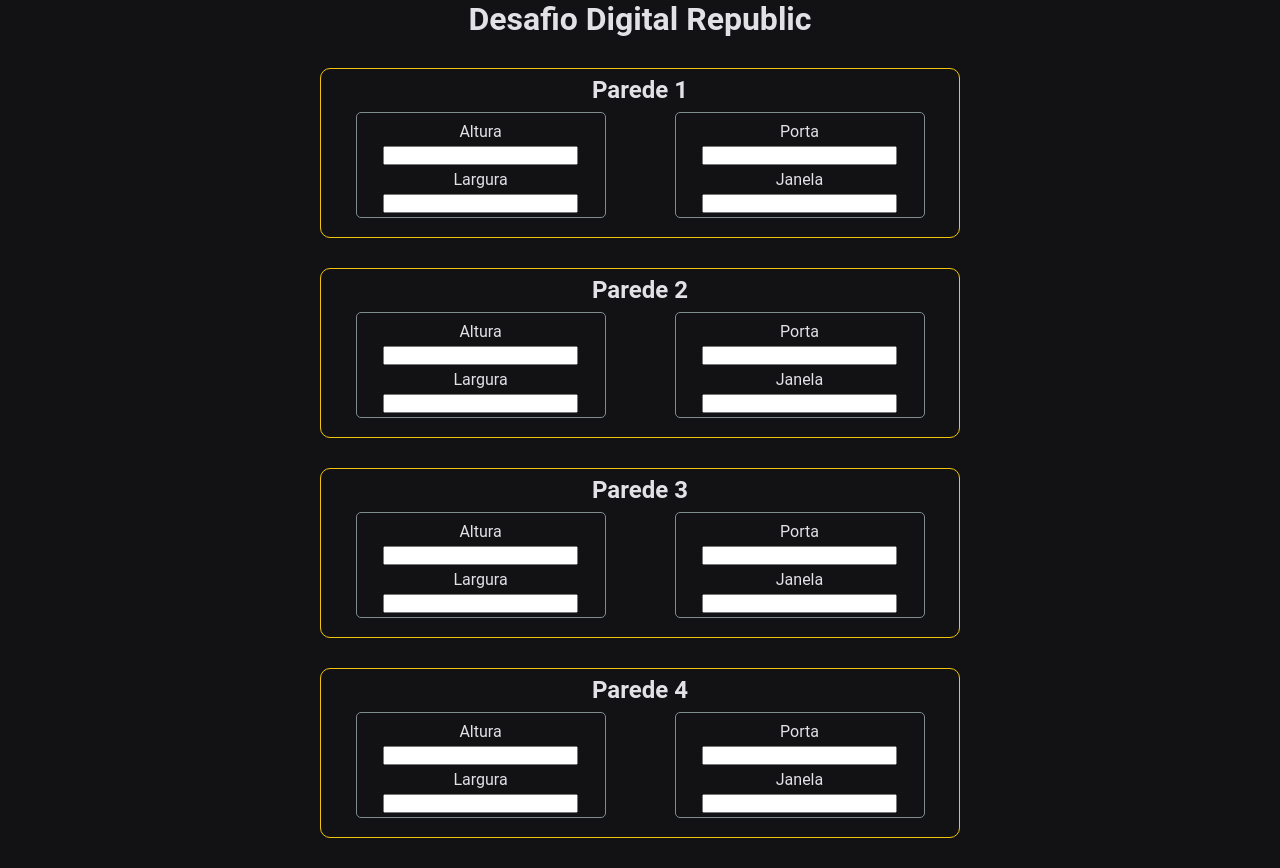
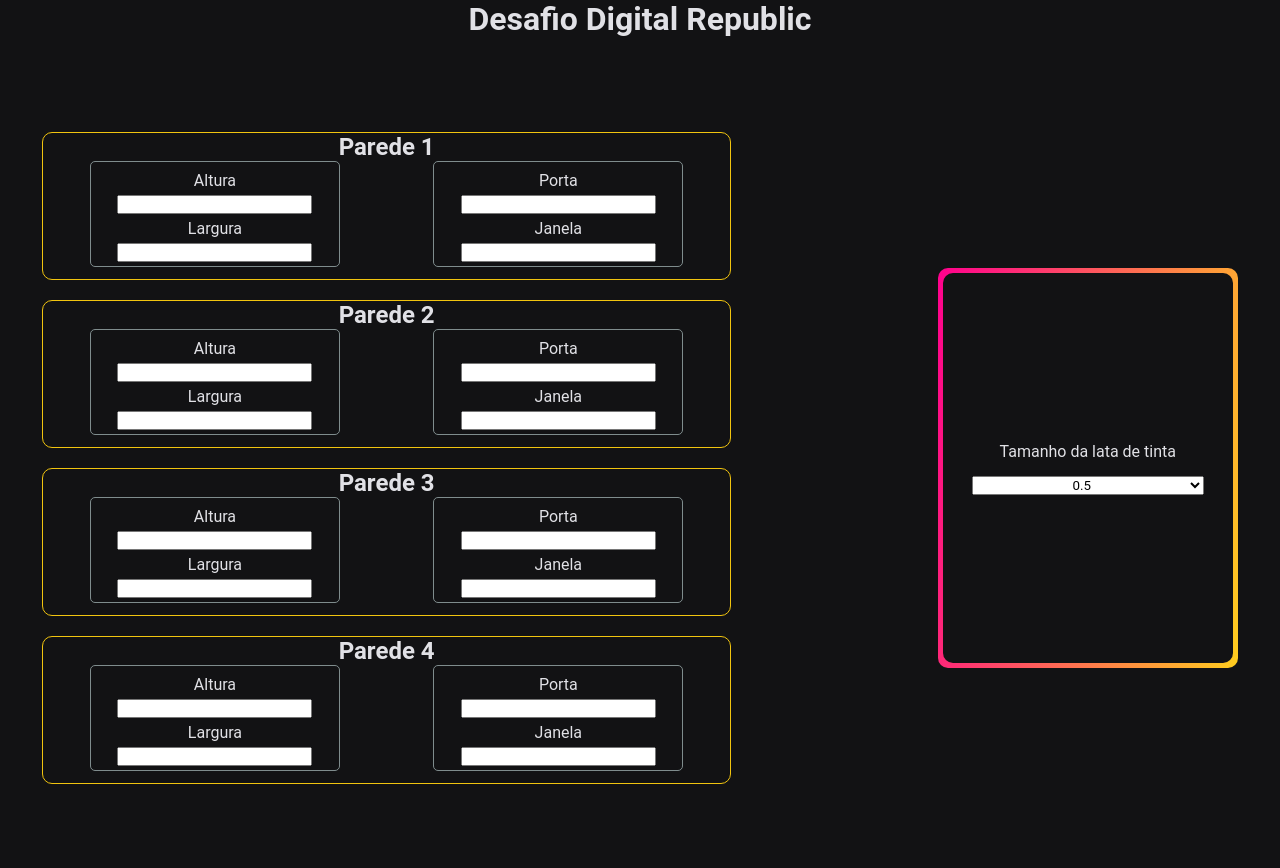
Before and after one commit to madruga665/desafio-digital-republic, a React (Create React App) app: page / in a window 1280 px wide. Before the commit the page ends 838 px from the top, so only its background shows below. Built offline with nearby package versions, Linux system fonts and the light colour scheme.

Commit message:
style: alinhamento dos componentes na home page

```diff
--- a/src/components/Form/styles.module.scss
+++ b/src/components/Form/styles.module.scss
@@ -1,6 +1,5 @@
 .formContentWrapper {
-  width: 50%;
-  height: 30%;
+  width: 80%;
   display: flex;
   flex-direction: column;
   align-items: center;
@@ -8,7 +7,7 @@
   align-items: center;
   border: 1px solid #f1c40f;
   border-radius: 10px;
-  margin-top: 30px;
+  margin-bottom: 20px;
 }
 
 .formContainer {
--- a/src/pages/Home/index.jsx
+++ b/src/pages/Home/index.jsx
@@ -1,5 +1,6 @@
 import React from 'react'
 import Form from '../../components/Form'
+import ResultBox from '../../components/ResultBox'
 import styles from './styles.module.scss'
 
 export default function Home() {
@@ -13,7 +14,7 @@ export default function Home() {
       </div>
 
       <div className={styles.resultContainer}>
-
+        <ResultBox />
       </div>
     </div>
   )
--- a/src/pages/Home/styles.module.scss
+++ b/src/pages/Home/styles.module.scss
@@ -2,14 +2,16 @@
   width: 100%;
   height: 100vh;
   display: flex;
-  flex-direction: row;
+  align-items: center;
+  justify-content: space-around;
+  margin-top: 30px;
+  padding: 25px;
 }
 
 .formContainer {
-  width: 100%;
+  width: 70%;
   height: 100vh;
   display: flex;
   flex-direction: column;
   justify-content: center;
-  align-items: center;
 }
```
